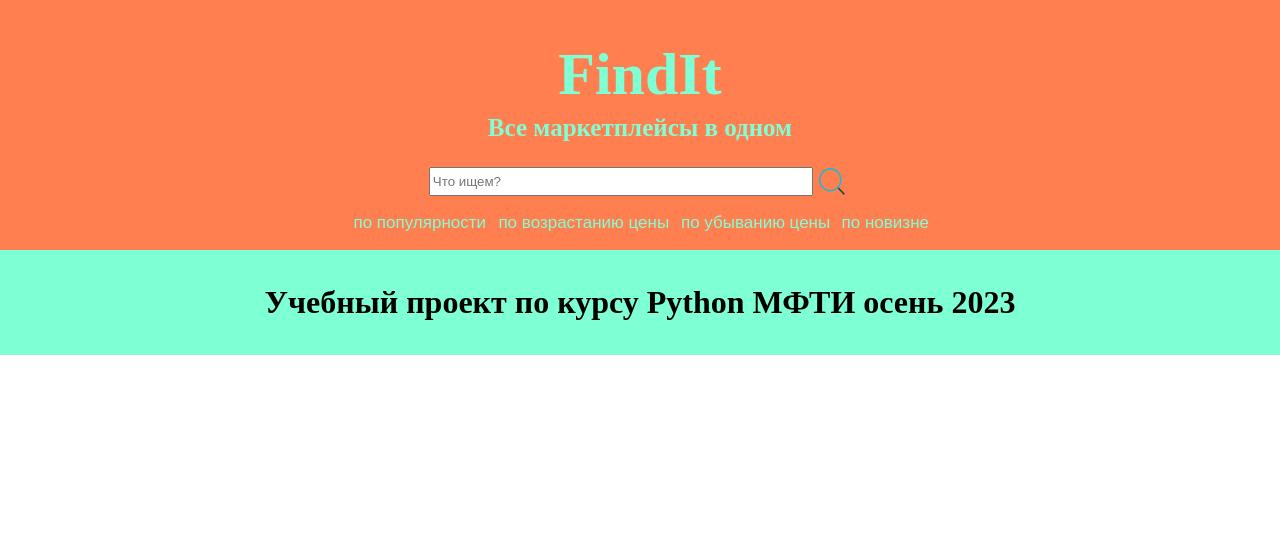
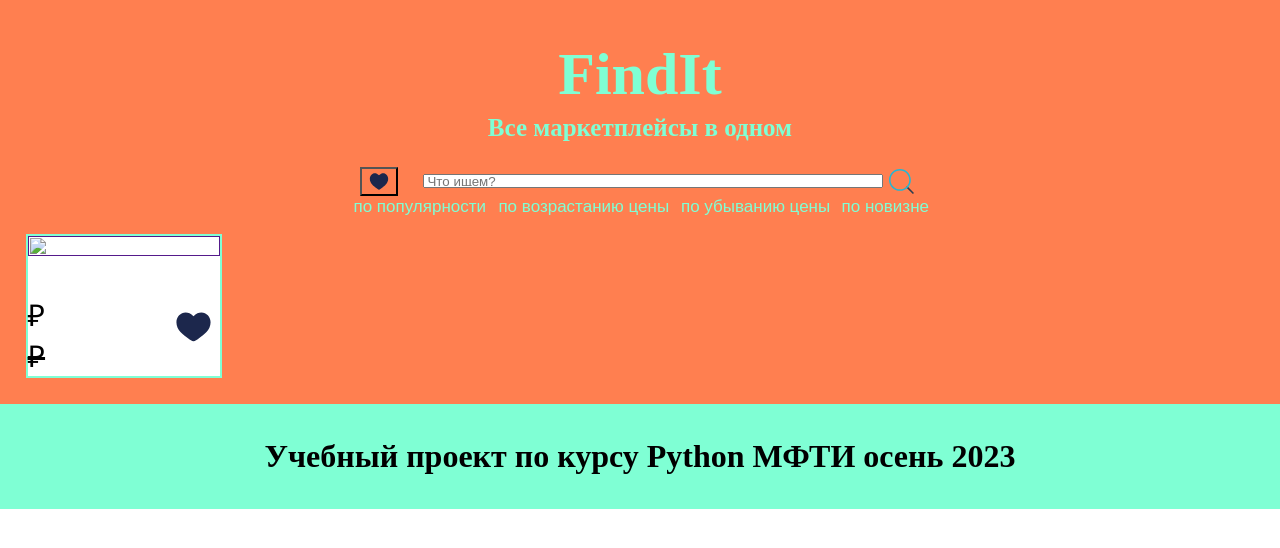
Before and after one commit to SharovSa/FindIt, a Flask app: template templates/start.html in a window 1280 px wide. Shown: the top 548 px of the page. Run offline with Flask 3, Linux system fonts and the light colour scheme; the template is opened without the code that fills it: most values are stand-ins (such as "Sample title", 1, 10 or a date in 2020).

Commit message:
all done but docker is next...

```diff
--- a/main.py
+++ b/main.py
@@ -1,10 +1,12 @@
 from flask import Flask, render_template, request
 from sorter import Sorter
 from stuff import SortType
+from db import DbManager
 from product_info import ProductInfo
 
 
 sorter = Sorter('start_query')
+db = DbManager()
 
 
 app = Flask(__name__)
@@ -12,14 +14,18 @@ app = Flask(__name__)
 
 @app.route('/')
 def show():
-    return render_template('start.html')
+    return render_template('start.html', products=db.get_products())
 
 
-@app.route('/search', methods=['POST'])
+@app.route('/search/', methods=['POST'])
+@app.route('/sort_type=popularity/search', methods=['POST'])
+@app.route('/sort_type=price_up/search', methods=['POST'])
+@app.route('/sort_type=price_down/search', methods=['POST'])
+@app.route('/sort_type=newly/search', methods=['POST'])
 def search():
     text = request.form['text']
     sorter.set_query(text)
-    return render_template('products.html', products=sorter.get_sorted_products(), search_text=text)
+    return render_template('products.html', products=enumerate(sorter.get_sorted_products()), search_text=text)
 
 
 @app.route('/sort_type=popularity/', methods=['POST'])
@@ -28,14 +34,7 @@ def get_sort_by_popularity():
     if sorter.query == 'start_query':
         return render_template('start.html')
     else:
-        return render_template('products.html', products=sorter.get_sorted_products(), search_text=sorter.query)
-
-
-@app.route('/sort_type=popularity/search', methods=['POST'])
-def popularity_search():
-    text = request.form['text']
-    sorter.set_query(text)
-    return render_template('products.html', products=sorter.get_sorted_products(), search_text=text)
+        return render_template('products.html', products=enumerate(enumerate(sorter.get_sorted_products())), search_text=sorter.query)
 
 
 @app.route('/sort_type=price_up/', methods=['POST'])
@@ -44,14 +43,7 @@ def get_sort_by_price_up():
     if sorter.query == 'start_query':
         return render_template('start.html')
     else:
-        return render_template('products.html', products=sorter.get_sorted_products(), search_text=sorter.query)
-
-
-@app.route('/sort_type=price_up/search', methods=['POST'])
-def price_up_search():
-    text = request.form['text']
-    sorter.set_query(text)
-    return render_template('products.html', products=sorter.get_sorted_products(), search_text=text)
+        return render_template('products.html', products=enumerate(enumerate(sorter.get_sorted_products())), search_text=sorter.query)
 
 
 @app.route('/sort_type=price_down/', methods=['POST'])
@@ -60,14 +52,7 @@ def get_sort_by_price_down():
     if sorter.query == 'start_query':
         return render_template('start.html')
     else:
-        return render_template('products.html', products=sorter.get_sorted_products(), search_text=sorter.query)
-
-
-@app.route('/sort_type=price_down/search', methods=['POST'])
-def price_down_search():
-    text = request.form['text']
-    sorter.set_query(text)
-    return render_template('products.html', products=sorter.get_sorted_products(), search_text=text)
+        return render_template('products.html', products=enumerate(sorter.get_sorted_products()), search_text=sorter.query)
 
 
 @app.route('/sort_type=newly/', methods=['POST'])
@@ -76,14 +61,30 @@ def get_sort_by_newly():
     if sorter.query == 'start_query':
         return render_template('start.html')
     else:
-        return render_template('products.html', products=sorter.get_sorted_products(), search_text=sorter.query)
+        return render_template('products.html', products=enumerate(sorter.get_sorted_products()), search_text=sorter.query)
 
 
-@app.route('/sort_type=newly/search', methods=['POST'])
-def newly_search():
-    text = request.form['text']
-    sorter.set_query(text)
-    return render_template('products.html', products=sorter.get_sorted_products(), search_text=text)
+@app.route('/make_favorite/', methods=['POST'])
+def make_favorite():
+    id = int(request.form.get('prod_id'))
+    product = sorter.get_sorted_products()[id]
+    if product.is_in_favorite():
+        db.delete_product(product.get_url())
+    else:
+        db.add_product(product)
+    return render_template('products.html', products=enumerate(sorter.get_sorted_products()), search_text=sorter.query)
+
+
+@app.route('/favorite/')
+def show_favorite():
+    return render_template('start.html', products=db.get_products())
+
+
+@app.route('/favorite/', methods=['POST'])
+def change_favorite():
+    url = request.form.get('prod_url')
+    db.delete_product(url)
+    return render_template('start.html', products=db.get_products())
 
 
 app.run()
--- a/product_info.py
+++ b/product_info.py
@@ -35,3 +35,6 @@ class ProductInfo:
 
     def is_in_favorite(self):
         return self.in_favorite
+
+    def set_favorite(self, flag):
+        self.in_favorite = flag
--- a/static/css/style.css
+++ b/static/css/style.css
@@ -7,6 +7,12 @@ body {
   background-color: coral;
   display: flex;
   flex-direction: column;
+  justify-content: center;
+}
+
+.top-container-middle {
+  display: flex;
+  flex-direction: row;
   justify-content: center;
 }
 
@@ -26,24 +32,53 @@ body {
 }
 
 .search {
-  display: flex;
+  display: inline-flex;
   flex-direction: row;
-  justify-content: center;
+  justify-content: flex-start;
   flex-grow: 0;
+  margin-bottom: 0;
+  align-items: center;
 }
 
 .input-btn {
   background-color: coral;
   border: none;
-  width: 3%;
+  width: 8%;
 }
 
 .input-btn img{
   width: 100%;
 }
 
+.favorite-btn {
+  background-color: white;
+  border: none;
+  width: 30%;
+}
+
+.favorite-btn img {
+  width: 100%;
+}
+
+.favorite-page {
+  display: inline;
+  max-width: 3%;
+  margin-right: 2%;
+  margin-bottom: 0;
+}
+
+.favorite-page button {
+  background-color: coral;
+  display: inline;
+}
+
+.favorite-page img {
+  width: 100%;
+}
+
 .input-place {
-  width: 30%;
+  width: 100%;
+  height: 50%;
 }
 
 .search-result {
@@ -99,6 +134,17 @@ body {
   white-space: nowrap;
 }
 
+.product-card-bottom {
+  display: flex;
+  flex-direction: row;
+  justify-content: space-between;
+}
+
+.favorite-block {
+  display: flex;
+  justify-content: flex-end;
+}
+
 footer {
   padding-top: 1%;
   padding-bottom: 1%;
--- a/templates/start.html
+++ b/templates/start.html
@@ -9,8 +9,11 @@
             <h1>FindIt</h1>
             <h3>Все маркетплейсы в одном</h3>
         </div>
-        <div>
-            <form action="search" method="POST" class="search">
+        <div class="top-container-middle">
+            <form action="/favorite/" class="favorite-page">
+                <button type="submit"><img src="../static/heart2.svg"></button>
+            </form>
+            <form action="/search/" method="POST" class="search">
                 <input type="search" placeholder="Что ищем?" name="text" class="input-place">
                 <button type="submit" class="input-btn">
                     <img src="../static/search-icon.svg">
@@ -33,7 +36,24 @@
         </div>
     </div>
     <div class="search-result">
-
+        {% for product in products %}
+          <div class="product-card">
+            <a href="{{ product.get_url() }}">
+              <img src="{{ product.get_img() }}" class="product-img">
+            </a>
+            <span class="product-name">{{ product.get_name() }}</span>
+            <div class="product-card-bottom">
+                <div class="product-price">
+                  <span>{{ product.get_discounted_price() }}₽</span>
+                  <span><s>{{ product.get_price() }}₽</s></span>
+                </div>
+                <form action="/favorite/" method="POST" class="favorite-block">
+                    <input hidden value="{{ product.get_url() }}" type="text" name="prod_url">
+                    <button type="submit" class="favorite-btn"><img src="../static/heart2.svg"></button>
+                </form>
+            </div>
+          </div>
+        {% endfor %}
     </div>
 </body>
 <footer>
```
Also changed, not shown: db.py (+14 -1 lines), sorter.py (+18 -4 lines), templates/products.html (+19 -6 lines), static/heart1.svg (added), static/heart2.svg (added).
